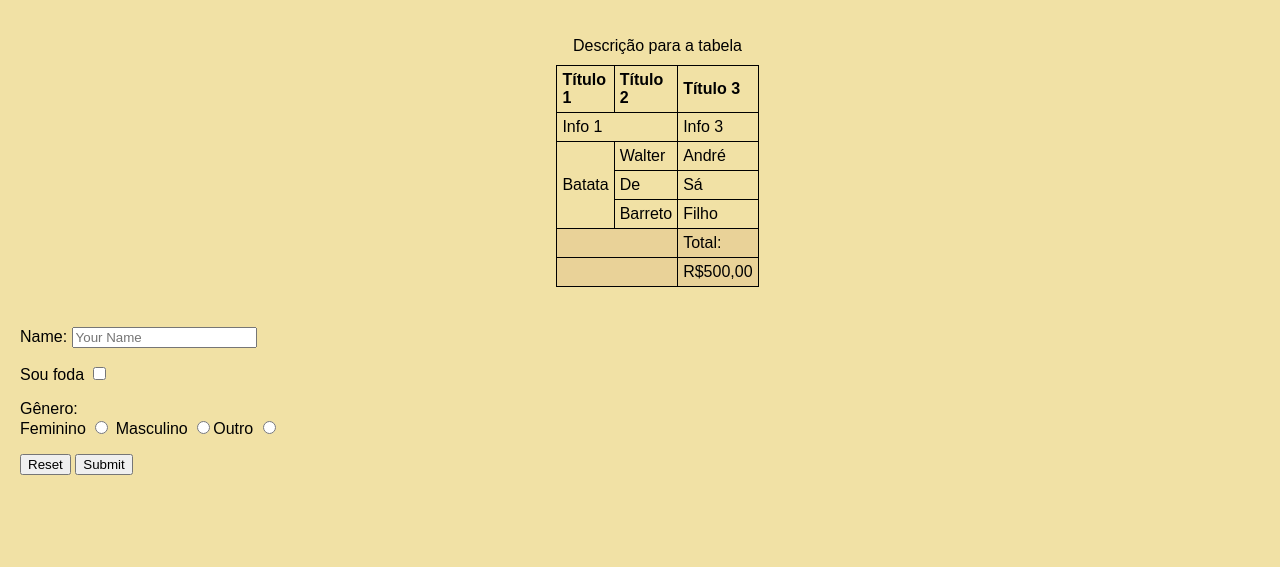
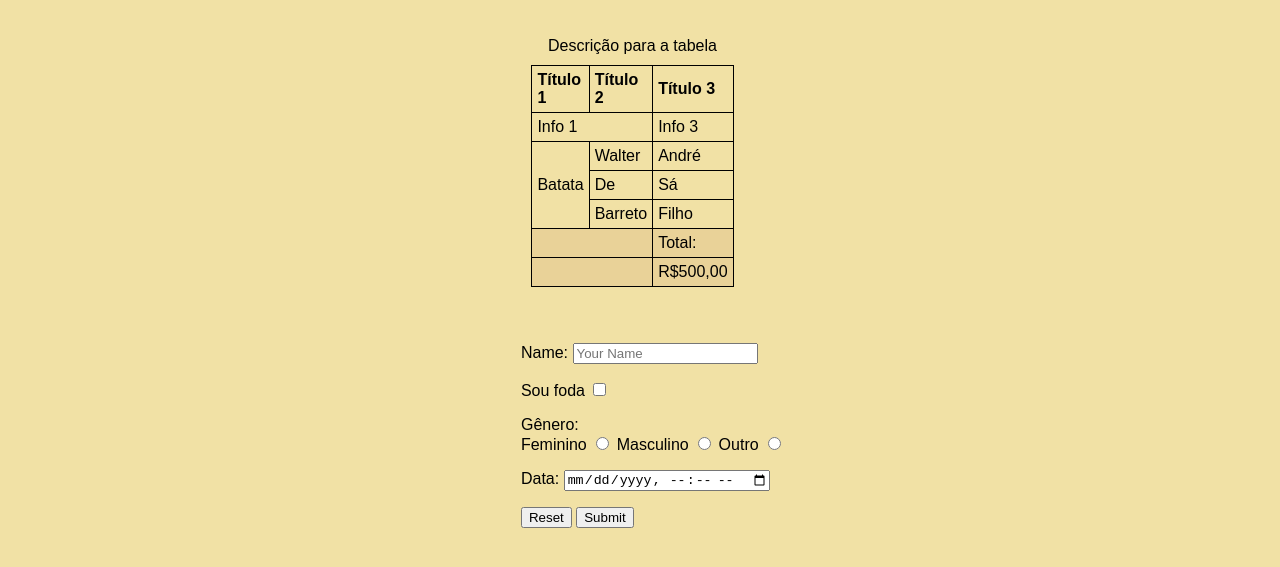
Before and after one commit to LeonardoMSA/learningHTMLCSS, a plain HTML site: page index.html in a window 1280 px wide. Shown: the part 111-678 px from the top of the page. Drawn offline with Linux system fonts and the light colour scheme.

Commit message:
added datetime

```diff
--- a/index.html
+++ b/index.html
@@ -80,13 +80,14 @@
 
         .container2{
             margin-top: 40px;
-            margin-left: 50px;
             display: flex;
             justify-content: center;
         }
 
         .container3{
-            margin: 40px 0 0 20px;
+            margin: 40px 0 0 25px;
+            display: flex;
+            justify-content: center;
         }
 
         label{
@@ -172,11 +173,19 @@
             </p>
             <p>
                 Gênero:<br>
+
                 <label for="Feminino">Feminino</label>
                 <input type="radio" id="Feminino" name="genero" value="Feminino">
+
                 <label for="Masculino">Masculino</label>
-                <input type="radio" id="Masculino" name="genero" value="Masculino"><label for="Nin">Outro</label>
+                <input type="radio" id="Masculino" name="genero" value="Masculino">
+
+                <label for="Nin">Outro</label>
                 <input type="radio" id="Nin" name="genero" value="Nin">
+            </p>
+            <p>
+                <label for="datetime">Data: </label>
+                <input type="datetime-local" id="datetime" name="datetime">
             </p>
             <p>
                 <button type="reset">Reset</button>
```
